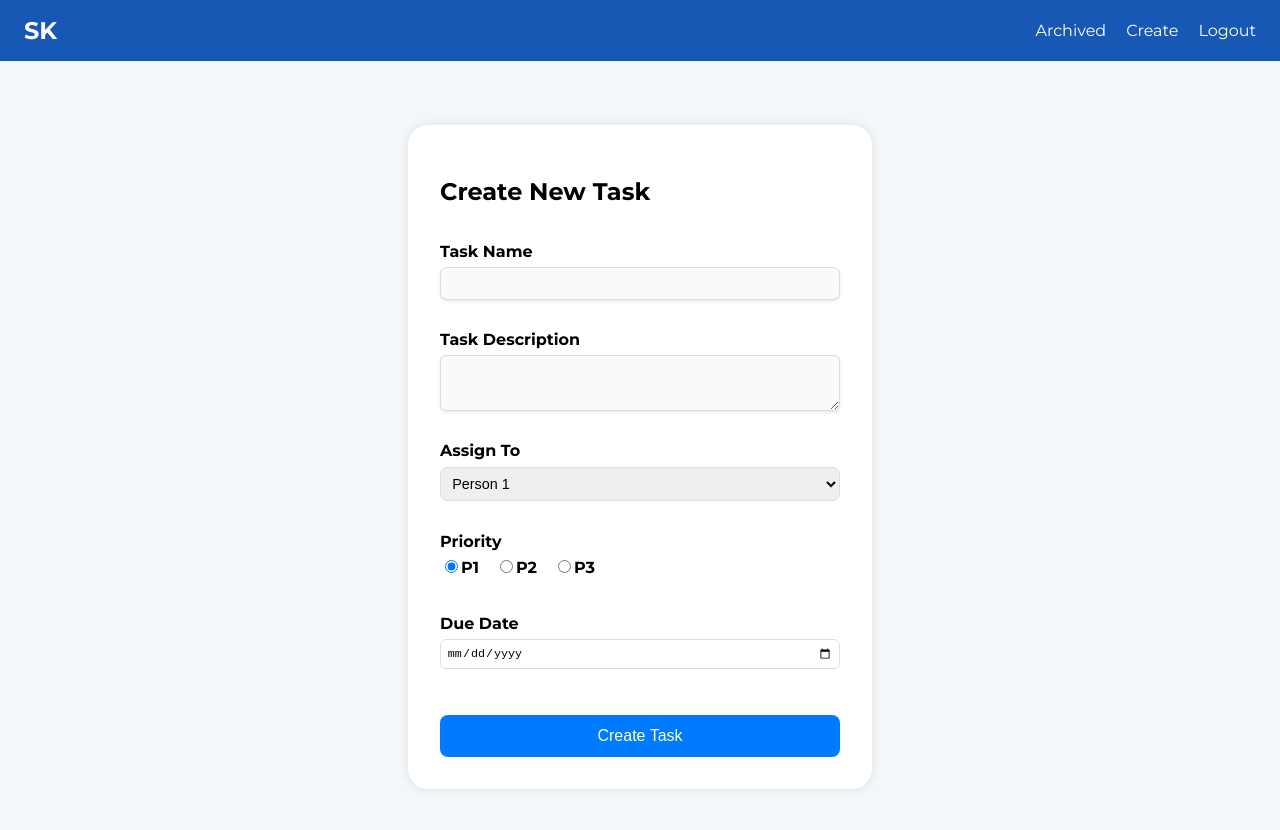
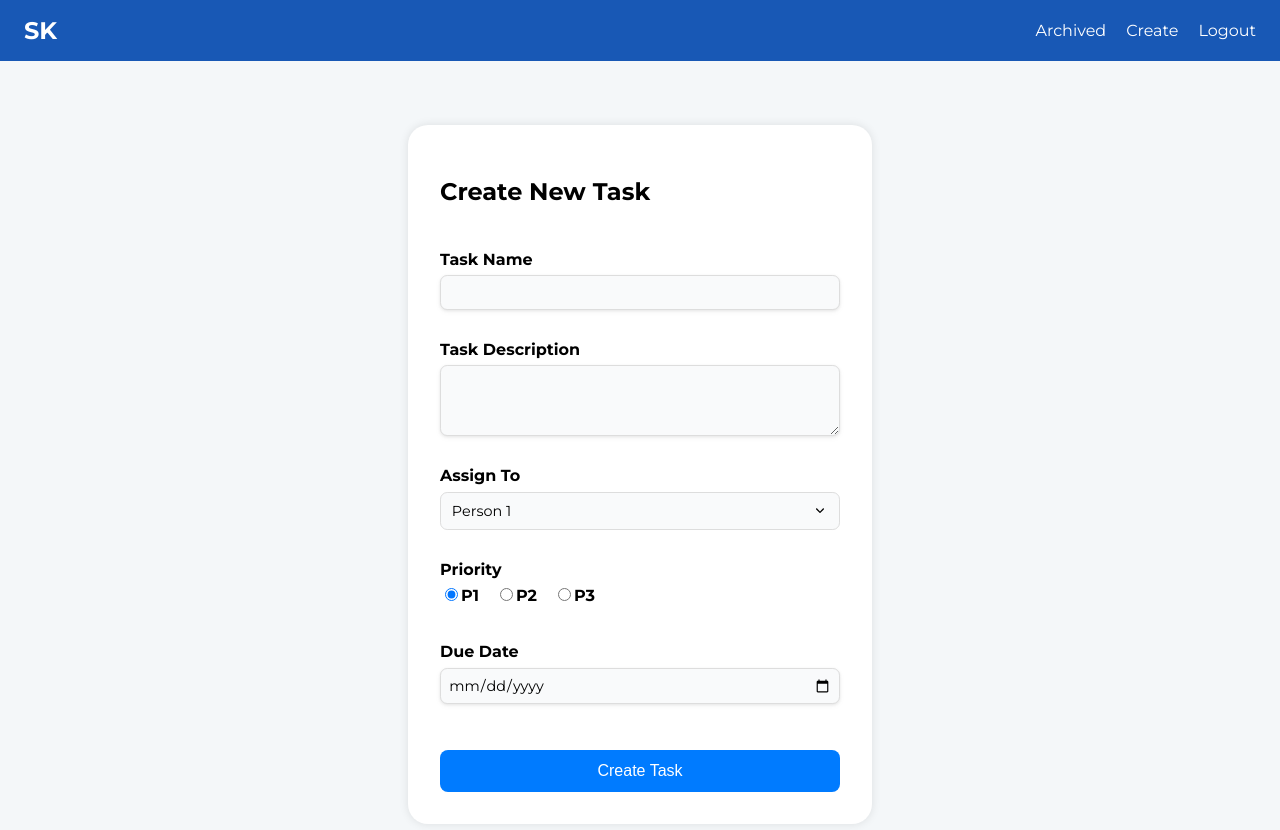
Before and after one commit to Simon-Cheek/SKTaskMgmt-FrontEnd, a React (Vite) app: page /create in a window 1280 px wide. Shown: the top 830 px of the page. Built offline with nearby package versions, Linux system fonts and the light colour scheme.

Commit message:
Creation Form Styling

```diff
--- a/src/components/Input.tsx
+++ b/src/components/Input.tsx
@@ -10,6 +10,7 @@ const baseInputCss = css`
   border: 1px solid ${colors.gray02};
   border-radius: 1em;
   font-size: 0.95em;
+  font-family: "Montserrat", sans-serif;
   outline: none;
   background-color: ${colors.gray00};
   transition:
--- /dev/null
+++ b/src/components/Select.tsx
@@ -0,0 +1,51 @@
+/** @jsxImportSource @emotion/react */
+import { css } from "@emotion/react";
+import { forwardRef } from "react";
+import type { SelectHTMLAttributes } from "react";
+import { colors } from "../colors";
+
+import ArrowIconUrl from "../assets/dropdown-arrow.svg?url";
+
+const wrapper = css`
+  position: relative;
+  display: inline-block;
+  width: 100%;
+`;
+
+const selectStyle = css`
+  width: 100%;
+  padding: 0.7em 0.75em !important;
+  border: 1px solid ${colors.gray02};
+  border-radius: 1em;
+  font-family: "Montserrat", sans-serif;
+  font-size: 0.95em;
+  background-color: ${colors.gray00};
+  appearance: none;
+  -webkit-appearance: none;
+  -moz-appearance: none;
+`;
+
+const iconStyle = css`
+  position: absolute;
+  right: 0.75em;
+  top: 50%;
+  transform: translateY(-50%);
+  width: 1em;
+  height: 1em;
+  pointer-events: none; /* so clicks go to the select */
+`;
+
+const SelectOverlay = forwardRef<
+  HTMLSelectElement,
+  SelectHTMLAttributes<HTMLSelectElement>
+>(({ children, ...props }, ref) => (
+  <div css={wrapper}>
+    <select ref={ref} css={selectStyle} {...props}>
+      {children}
+    </select>
+    <img css={iconStyle} src={ArrowIconUrl} alt="" aria-hidden />
+  </div>
+));
+
+SelectOverlay.displayName = "SelectOverlay";
+export default SelectOverlay;
--- a/src/components/TextArea.tsx
+++ b/src/components/TextArea.tsx
@@ -10,6 +10,7 @@ const baseTextAreaCss = css`
   border: 1px solid ${colors.gray02};
   border-radius: 1em;
   font-size: 0.95em;
+  font-family: "Montserrat", sans-serif;
   outline: none;
   background-color: ${colors.gray00};
   transition:
--- a/src/routes/create.tsx
+++ b/src/routes/create.tsx
@@ -6,6 +6,7 @@ import { useState } from "react";
 import Input from "../components/Input";
 import TextArea from "../components/TextArea";
 import Separator from "../components/Separator";
+import Select from "../components/Select";
 
 export const Route = createFileRoute("/create")({
   component: RouteComponent,
@@ -95,7 +96,7 @@ function RouteComponent() {
     <div css={creationContainerCss}>
       <Card customCSS={creationCardCss}>
         <h2>Create New Task</h2>
-        <Separator />
+        <Separator size="lg" />
         <form css={formCss} onSubmit={handleSubmit}>
           <div className="form-field">
             <label htmlFor="taskName">Task Name</label>
@@ -122,7 +123,7 @@ function RouteComponent() {
 
           <div className="form-field">
             <label htmlFor="assignee">Assign To</label>
-            <select
+            <Select
               id="assignee"
               name="assignee"
               value={formData.assignee}
@@ -130,7 +131,7 @@ function RouteComponent() {
             >
               <option value="person1">Person 1</option>
               <option value="person2">Person 2</option>
-            </select>
+            </Select>
           </div>
 
           <div className="form-field">
@@ -171,7 +172,7 @@ function RouteComponent() {
 
           <div className="form-field">
             <label htmlFor="dueDate">Due Date</label>
-            <input
+            <Input
               id="dueDate"
               name="dueDate"
               type="date"
```
Also changed, not shown: src/assets/dropdown-arrow.svg (added).
